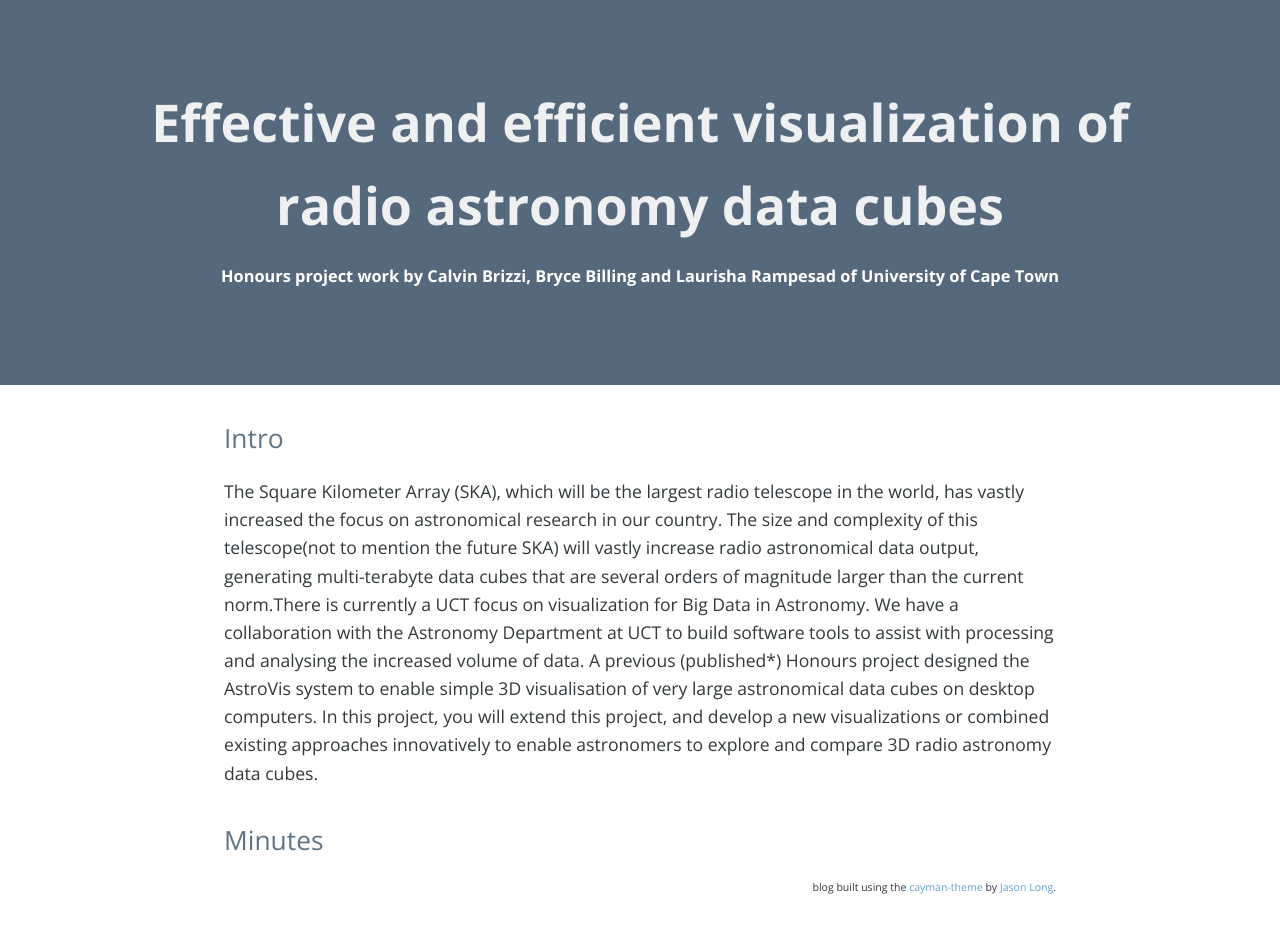
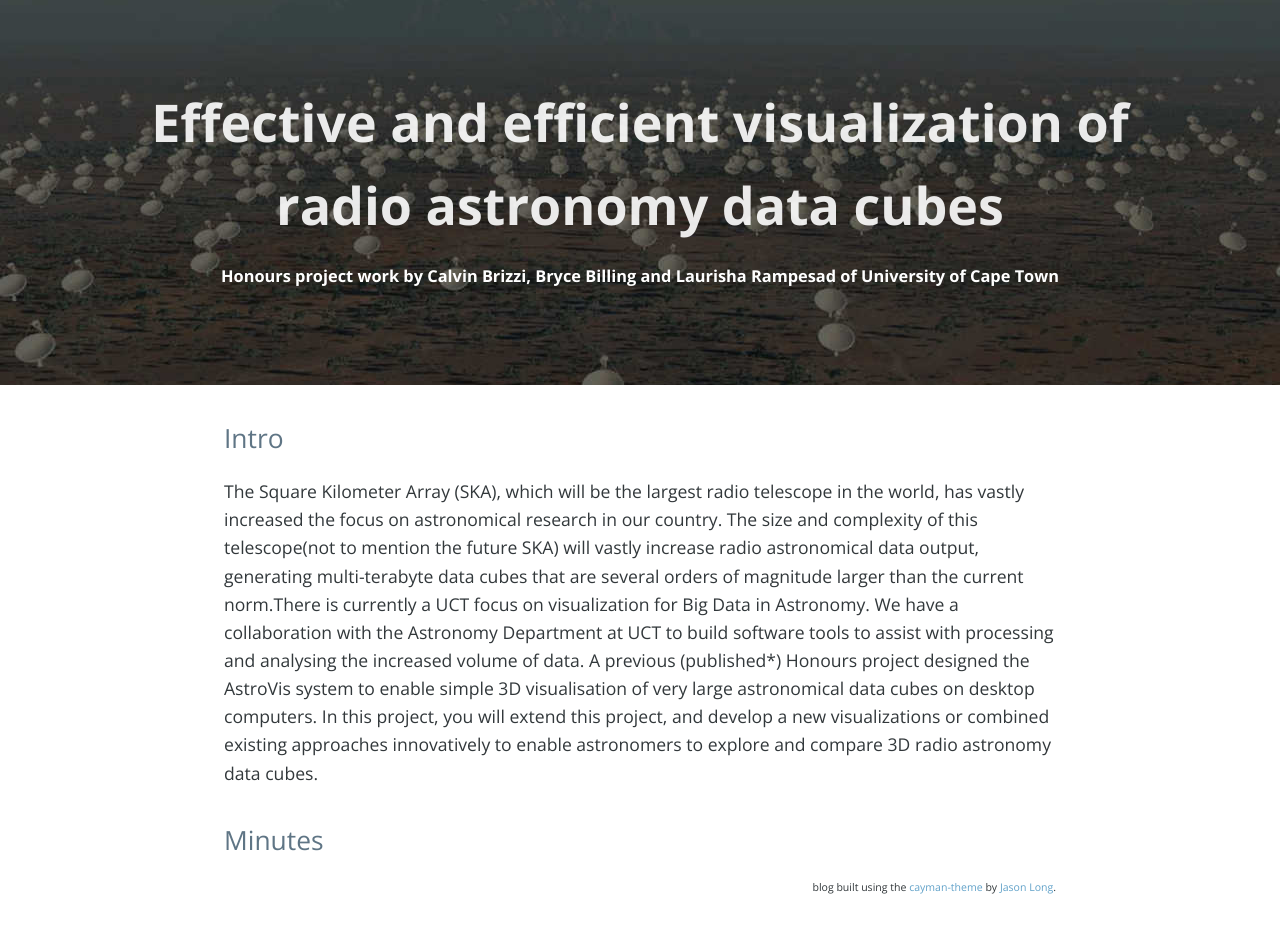
Before and after one commit to calvin-brizzi/visastro, a Jekyll site: the page built from index.html, in a window 1280 px wide. Built offline with Jekyll 4.4.1, drawn with Linux system fonts in a browser that asks for light colours; the list of posts is cut into pages by our own code.

Commit message:
Fixed background image link

```diff
--- a/_includes/header.html
+++ b/_includes/header.html
@@ -1,4 +1,4 @@
-<header class="page-header">
+<header class="page-header" style="  background: #56687C url('{{ site.baseurl }}/img/cover.jpg') no-repeat 50%;">
      <h1 class="project-name"> <a class="header-link" href="{{ site.baseurl }}/"> {{ site.title }}</a></h1>
      <!--<h3 style="font-weight: lighter;">a blog for <a class="header-link" href="http://canijustgo.com/" target="_blank">canijustgo.com</a></h3>-->
      <h3>{{ site.description }}</h3>
```
